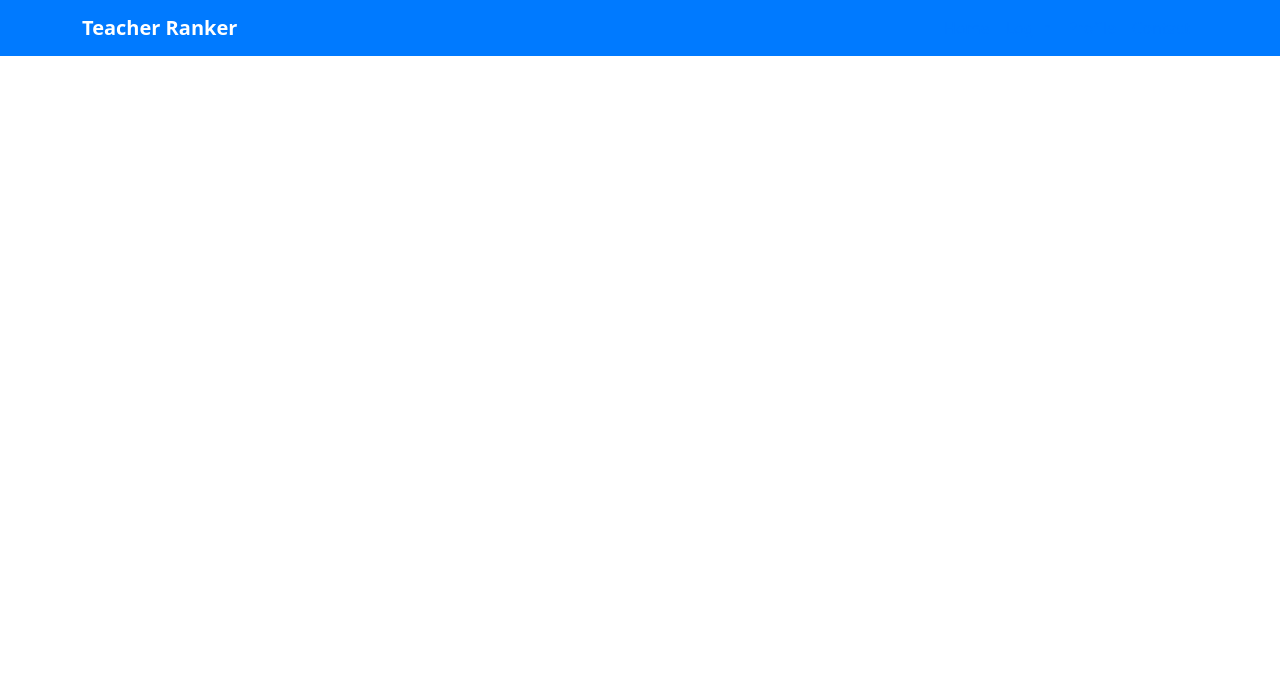
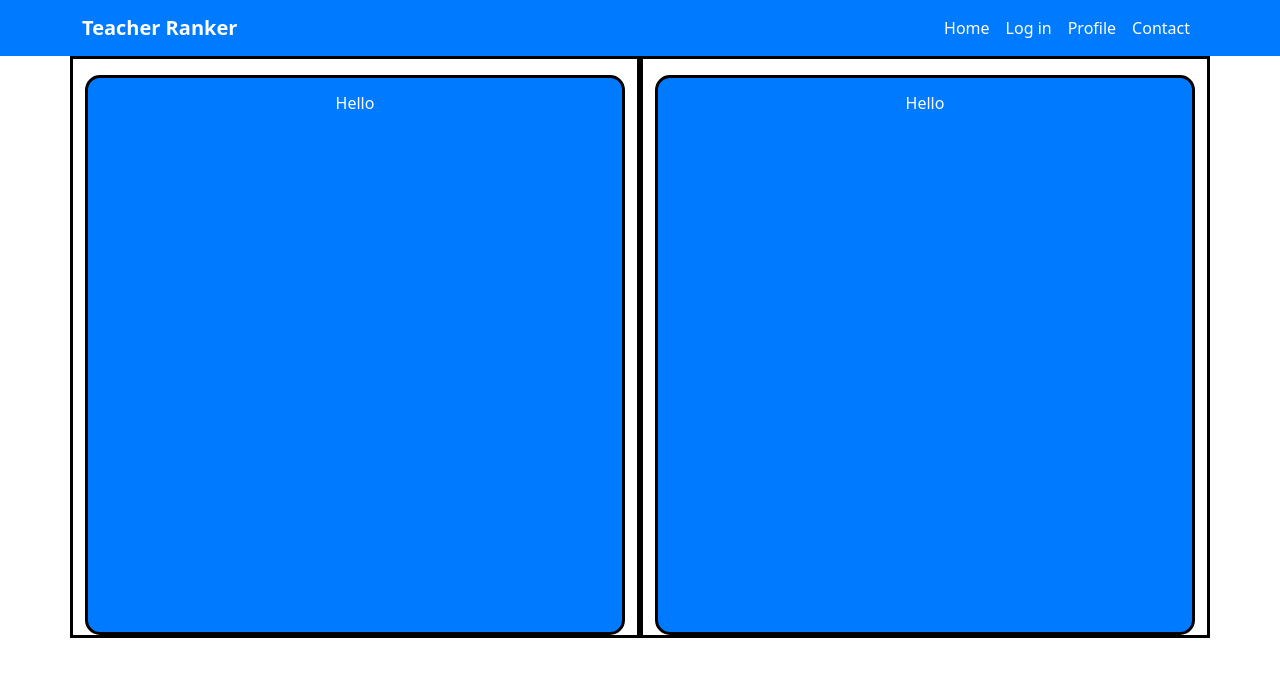
Before and after one commit to Antonchik2007/teacher-ranker, a React (Create React App) app: page /teacher-details/teacher-comments in a window 1280 px wide. Shown: the top 676 px of the page. Built offline with nearby package versions, Linux system fonts and the light colour scheme.

Commit message:
more stuff

```diff
--- a/src/App.jsx
+++ b/src/App.jsx
@@ -3,6 +3,7 @@ import LogIn from './modules/authentification/LogIn';
 import Header from './modules/header/Header';
 import MainPage from './modules/mainPage/MainPage';
 import ProfilePage from './modules/profilePage/ProfilePage';
+import Comments from './modules/comments/Comments.jsx'
 import { BrowserRouter, Routes, Route, Link } from 'react-router-dom';
 import TeacherDetails from './modules/teacherDetails/TeacherDetails';
 function App() {
@@ -16,6 +17,7 @@ function App() {
             <Route path="/profile" element={<ProfilePage />}/>
             <Route path='/logIn' element={<LogIn/>}/>
             <Route path='/teacher-details' element={<TeacherDetails/>}/>
+            <Route path='/teacher-details/teacher-comments' element={<Comments/>}/>
           </Routes>
       </div>
       </div>
--- /dev/null
+++ b/src/modules/comments/Comment.css
@@ -0,0 +1,7 @@
+.comment-outer-wrapper{
+    border: 3px solid black;
+    background-color: white !important;
+}
+.comment-wrapper{
+    border: 3px solid black !important;
+}
--- /dev/null
+++ b/src/modules/comments/Comment.jsx
@@ -0,0 +1,15 @@
+import React from "react";
+import { Card, Col } from 'react-bootstrap';
+import './Comment.css'
+const Comment = () => {
+
+    return(
+        <Col md={6} className="comment-outer-wrapper">
+            <Card className="comment-wrapper">
+            Hello
+            </Card>
+        </Col>
+    )
+}
+
+export default Comment;
--- /dev/null
+++ b/src/modules/comments/Comments.jsx
@@ -0,0 +1,21 @@
+import React from "react";
+import './Comment.css'
+import Comment from './Comment.jsx'
+import {Row, Container } from 'react-bootstrap';
+
+
+const Comments = () => {
+
+    return(
+        <div className="comments-wrapper">
+            <Container>
+                <Row>
+                    <Comment/>
+                    <Comment/>
+                </Row>
+            </Container>
+        </div>
+    )
+}
+
+export default Comments;
--- a/src/modules/header/Header.jsx
+++ b/src/modules/header/Header.jsx
@@ -19,10 +19,10 @@ const Header = () => {
 </Navbar.Toggle>
         <Navbar.Collapse id="basic-navbar-nav">
           <Nav className="ms-auto">
-            <Nav.Link href="#home"><Link to='/' className="link">Home</Link></Nav.Link>
-            <Nav.Link href="#logIn"><Link to='/logIn' className="link">Log in</Link></Nav.Link>
-            <Nav.Link href="#profile"><Link to='/profile' className="link">Profile</Link></Nav.Link>
-            <Nav.Link href="#contact"><Link to='/contact' className="link">Contact</Link></Nav.Link>
+            <Nav.Link href="#home"><Link to='/' className="link"><p className="link-text">Home</p></Link></Nav.Link>
+            <Nav.Link href="#logIn"><Link to='/logIn' className="link"><p className="link-text">Log in</p></Link></Nav.Link>
+            <Nav.Link href="#profile"><Link to='/profile' className="link"><p className="link-text">Profile</p></Link></Nav.Link>
+            <Nav.Link href="#contact"><Link to='/contact' className="link"><p className="link-text">Contact</p></Link></Nav.Link>
           </Nav>
         </Navbar.Collapse>
       </Container>
--- a/src/modules/header/header.css
+++ b/src/modules/header/header.css
@@ -1,7 +1,7 @@
 .navbar{
     width: 100vw;
     background-color: #007AFF;
-    color: white;
+    color: white !important;
 }
 .navbar-brand{
     font-weight: bold;
@@ -11,6 +11,10 @@
     color: white !important;
     text-decoration: none;
 }
+.link-text{
+    color: white;
+    margin: 0;
+}
 .link:hover{
     color: rgb(251, 191, 52) !important;
     transition: 0.3s;
--- a/src/modules/teacherDetails/TeacherDetails.css
+++ b/src/modules/teacherDetails/TeacherDetails.css
@@ -14,7 +14,7 @@
     flex-wrap: wrap;
     align-items: center;
     justify-content: center;
-    font-size: 1.3rem;
+    font-size: 1.5rem;
 }
 .teacher-header-text{
     margin: 1vw;
@@ -76,6 +76,7 @@
     background-color: #007AFF;
     color: white;
     border-radius: 15px;
+    border: none;
     font-size: 1.5rem;
     padding: 1vh 3vw 1vh 3vw;
 }
@@ -83,3 +84,8 @@
     background-color: grey;
     transition: 0.3s;
 }
+@media screen and (min-width: 400px){
+    .comment-button{
+        margin-bottom: 3vh;
+    }
+}
--- a/src/modules/teacherDetails/TeacherDetails.jsx
+++ b/src/modules/teacherDetails/TeacherDetails.jsx
@@ -1,5 +1,6 @@
 import React from "react";
 import './TeacherDetails.css'
+import {Link } from 'react-router-dom';
 
 const TeacherDetails = () => {
 
@@ -26,11 +27,7 @@ const TeacherDetails = () => {
             </div>
             <div className="asses-buttons">
                 <button className="asses-button rate-button">Rate</button>
-                <button className="asses-button comment-button">Leave a comment</button>
-            </div>
-            <p>Comments left by people: </p>
-            <div className="comments">
-
+                <Link to='/teacher-details/teacher-comments'><button className="asses-button comment-button">View comments</button></Link>
             </div>
         </div>
     )
```
Also changed, not shown: src/modules/comments/Comments.css (added).
